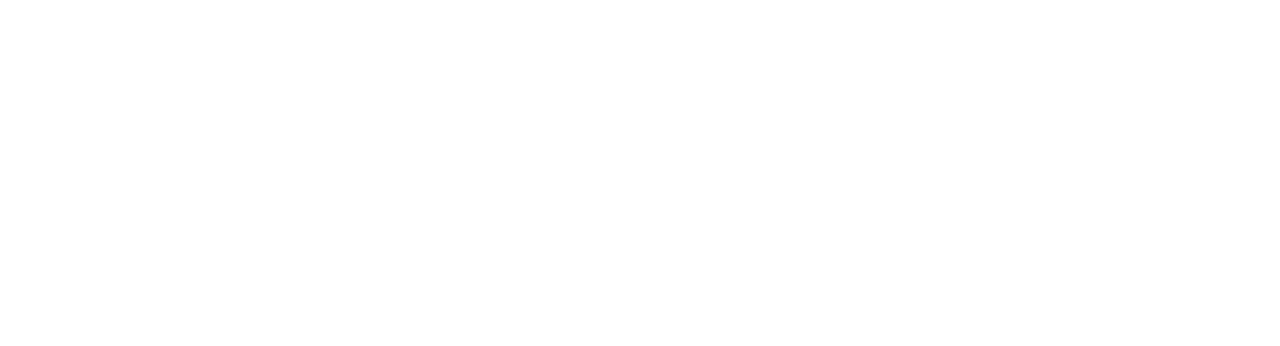
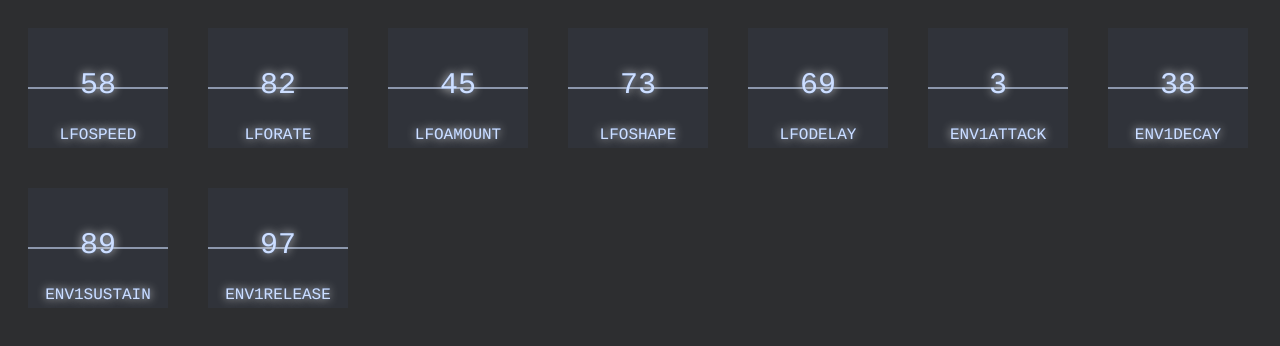
Before and after one commit to sicmind/sysx, a website built with webpack: page dist/index.html in a window 1280 px wide. Built offline with nearby package versions, Linux system fonts and the light colour scheme.

Commit message:
fleshing out Instrument/gui interface

```diff
--- a/src/index.js
+++ b/src/index.js
@@ -1,6 +1,11 @@
-import Instrument from './sysxCore/instrument.class';
 import MIDIAccess from './sysxCore/MIDIAccess.class';
+import Instrument from './sysxCore/Instrument.class';
+import Parameter from './sysxCore/Parameter.class';
 
+//************testing**************//
+
+//Communication Event
+//var com = new Event('com'); -> moved to Parameter
 
 navigator.requestMIDIAccess({
     sysex: true
@@ -8,5 +13,41 @@ navigator.requestMIDIAccess({
         const io = new MIDIAccess(midiAccess);
 }, this.onMIDIFailure );
 
+//let's create a few example parameters
+	var lfo = {
+		lfoshape:  new Parameter('lfoshape'),
+		lforate:   new Parameter('lforate'),
+		lfoamount: new Parameter('lfoamount'),
+		lfospeed:  new Parameter('lfospeed'),
+		lfodelay:  new Parameter('lfodelay')
+	}
 
-const ts12 = new Instrument();
+	var env1 = {
+		env1attack:  new Parameter('env1attack'),
+		env1decay:   new Parameter('env1decay'),
+		env1sustain: new Parameter('env1sustain'),
+		env1release:  new Parameter('env1release')
+	}
+
+//and an example instrument to hold the parameters
+	const MidiKeyboard = new Instrument();
+	MidiKeyboard.addParameterObject(lfo);
+	MidiKeyboard.addParameterObject(env1);
+
+//scrape the html for all controls
+	var controls = document.getElementsByClassName('control');
+	for(let control of controls){
+		MidiKeyboard.bind_control(control,control.getAttribute('param'));
+		control.onmousedown = function(e){
+			if(e.offsetY > (control.clientHeight/2)){
+				control.parameter.value --;
+			}else{
+				control.parameter.value ++;
+			}
+			control.parameter.update();
+		}
+		control.addEventListener('com', function(){
+			control.innerHTML = control.parameter.value;
+		})
+		control.parameter.update();
+	}
--- /dev/null
+++ b/src/sysxCore/Parameter.class.js
@@ -0,0 +1,35 @@
+export default class Parameter {
+	constructor(label){
+		this.label = label;
+		this.control = null;
+        this.com = new Event('com');
+		//randome values for testing
+        this.value = Math.floor(Math.random() * 99);
+        this.displayValue = Math.floor(Math.random() * 99);
+	}
+
+    //connect parameter with GUI element
+	bind_control(control){
+		this.control = control;
+		control.parameter = this;
+		this.control.value = control.getAttribute('value');
+	}
+
+	setValue(val){
+		this.value = val;
+		this.update();
+	}
+
+    scaler(){
+        //@TODO value/dispalayvalue conversion
+    }
+
+	update(){
+		if(this.control.value != this.value){
+			this.control.setAttribute('value', this.value)
+			this.control.dispatchEvent(this.com);
+			//this.control.innerHTML = this.value;
+		}
+	}
+
+}
--- a/src/sysxCore/instrument.class.js
+++ b/src/sysxCore/instrument.class.js
@@ -1,5 +1,16 @@
 export default class Instrument{
 	constructor(){
+		this.parameters = [];
+	}
 
+	addParameterObject(pObj){
+		for (let p in pObj){
+			this.parameters[p] = pObj[p];
+		}
+	}
+
+	bind_control(control, param){
+		this.parameters[param].bind_control(control)
+		this.parameters[param].update();
 	}
 }
```
Also changed, not shown: package.json (+3 -5 lines), dist/index.html, dist/js/sysx.js.
